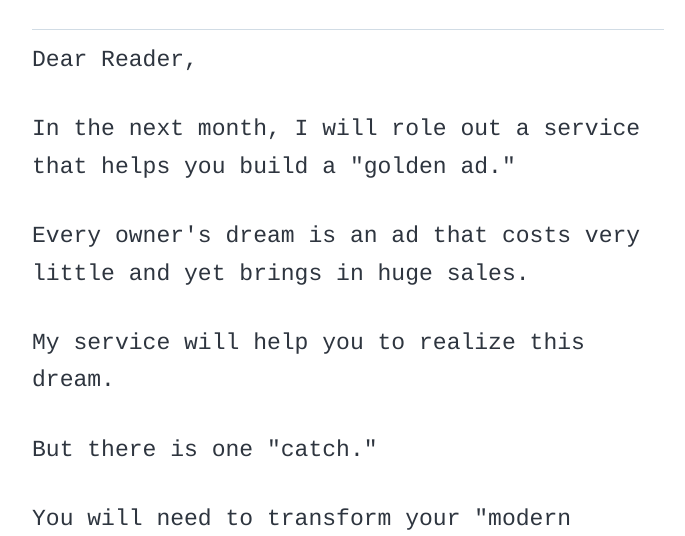
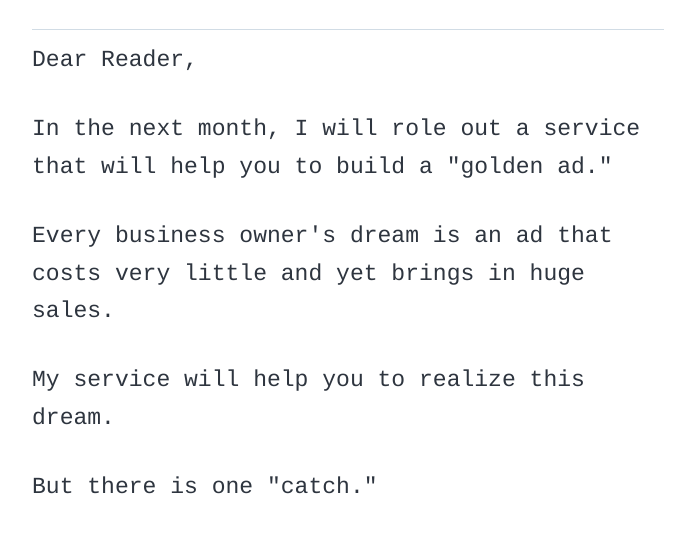
Before and after one commit to mattdvhope/source-landing, a Gatsby site: page /low-cost-ad/ in a window 1280 px wide. Shown: the part 260-796 px from the top of the page, without its empty margins (292-977 px from the left). Built offline with nearby package versions, Linux system fonts and the light colour scheme; Gatsby itself is replaced by a stand-in of ours.

```diff
--- a/content/blog/low-cost-ad/index.md
+++ b/content/blog/low-cost-ad/index.md
@@ -8,9 +8,9 @@
 
 Dear Reader,
 
-In the next month, I will role out a service that helps you build a "golden ad."
+In the next month, I will role out a service that will help you to build a "golden ad."
 
-Every owner's dream is an ad that costs very little and yet brings in huge sales.
+Every business owner's dream is an ad that costs very little and yet brings in huge sales.
 
 My service will help you to realize this dream.
 
```
